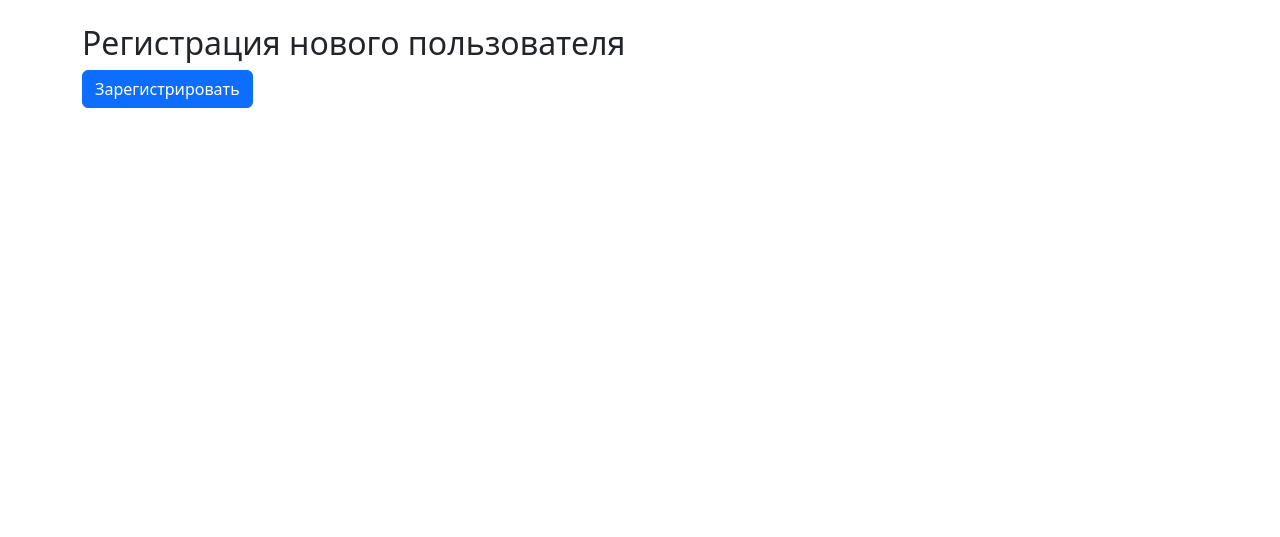
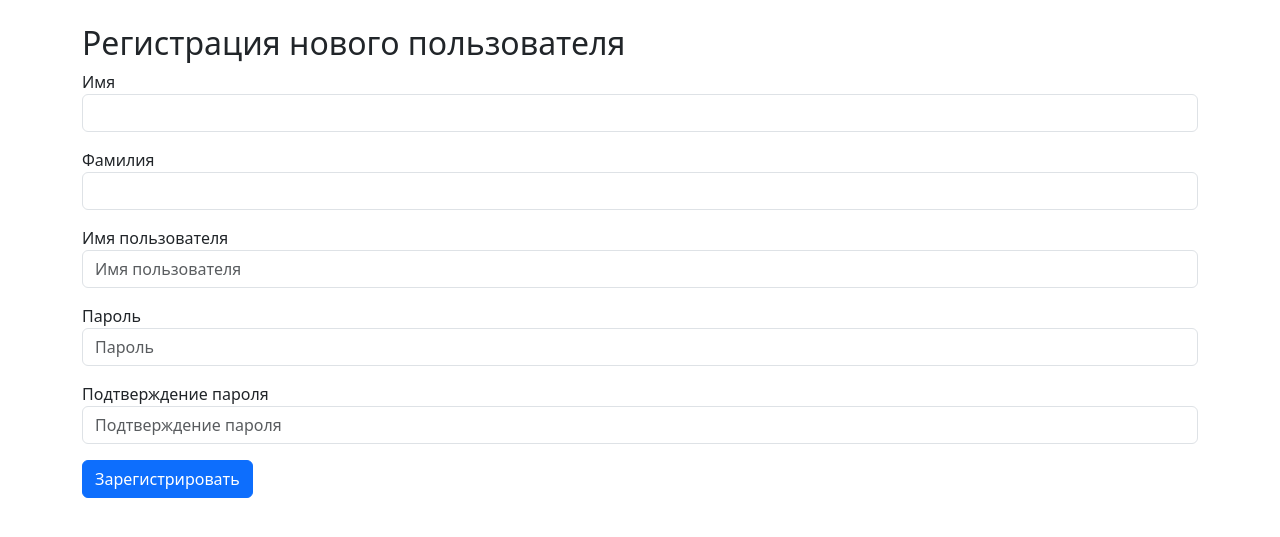
Before and after one commit to Knyazev782/python-project-52, a Django app: template task_manager/users/templates/users/user_create.html in a window 1280 px wide. Shown: the part 56-593 px from the top of the page. Run offline with Django 5.2, Linux system fonts and the light colour scheme; the template is opened without the code that fills it: values that come from a table or form of the project are taken from there, others are empty; some libraries are stand-ins or nearby versions.

Commit message:
изменил шаблон для create_user 3

```diff
--- a/task_manager/users/templates/users/user_create.html
+++ b/task_manager/users/templates/users/user_create.html
@@ -5,19 +5,26 @@
     <h2>Регистрация нового пользователя</h2>
     <form method="post">
         {% csrf_token %}
-        {% for field in form %}
-            {% if field.name == 'first_name' %}
-                {% bootstrap_field field label="Имя" %}
-            {% elif field.name == 'last_name' %}
-                {% bootstrap_field field label="Фамилия" %}
-            {% elif field.name == 'username' %}
-                {% bootstrap_field field label="Имя пользователя" placeholder="Имя пользователя" %}
-            {% elif field.name == 'password1' %}
-                {% bootstrap_field field label="Пароль" placeholder="Пароль" %}
-            {% elif field.name == 'password2' %}
-                {% bootstrap_field field label="Подтверждение пароля" placeholder="Подтверждение пароля" %}
-            {% endif %}
-        {% endfor %}
+        <div class="mb-3">
+            <label for="id_first_name">Имя</label>
+            <input type="text" name="first_name" id="id_first_name" class="form-control">
+        </div>
+        <div class="mb-3">
+            <label for="id_last_name">Фамилия</label>
+            <input type="text" name="last_name" id="id_last_name" class="form-control">
+        </div>
+        <div class="mb-3">
+            <label for="id_username">Имя пользователя</label>
+            <input type="text" name="username" id="id_username" class="form-control" placeholder="Имя пользователя">
+        </div>
+        <div class="mb-3">
+            <label for="id_password1">Пароль</label>
+            <input type="password" name="password1" id="id_password1" class="form-control" placeholder="Пароль">
+        </div>
+        <div class="mb-3">
+            <label for="id_password2">Подтверждение пароля</label>
+            <input type="password" name="password2" id="id_password2" class="form-control" placeholder="Подтверждение пароля">
+        </div>
         <button type="submit" class="btn btn-primary">Зарегистрировать</button>
     </form>
 {% endblock %}
```
